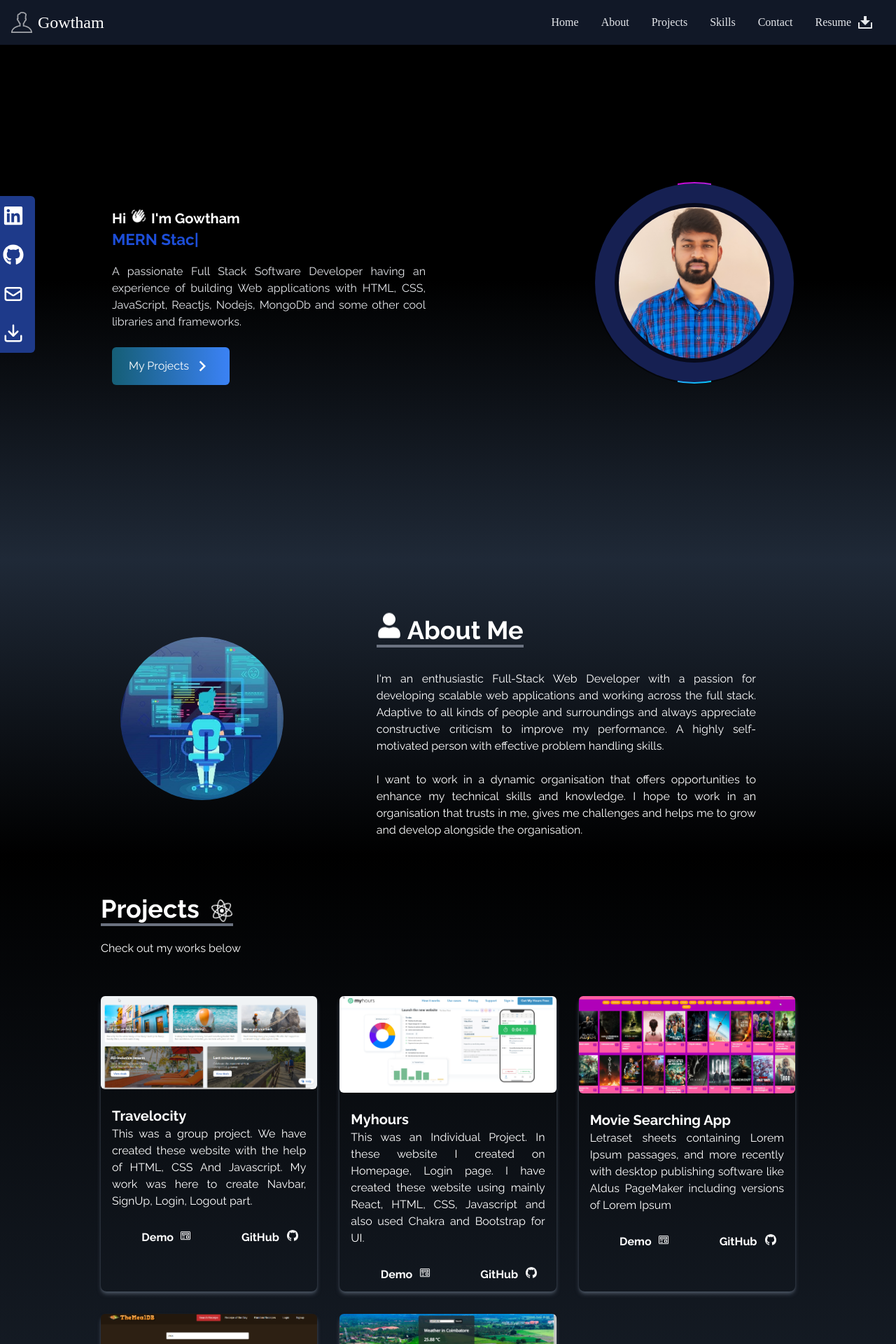
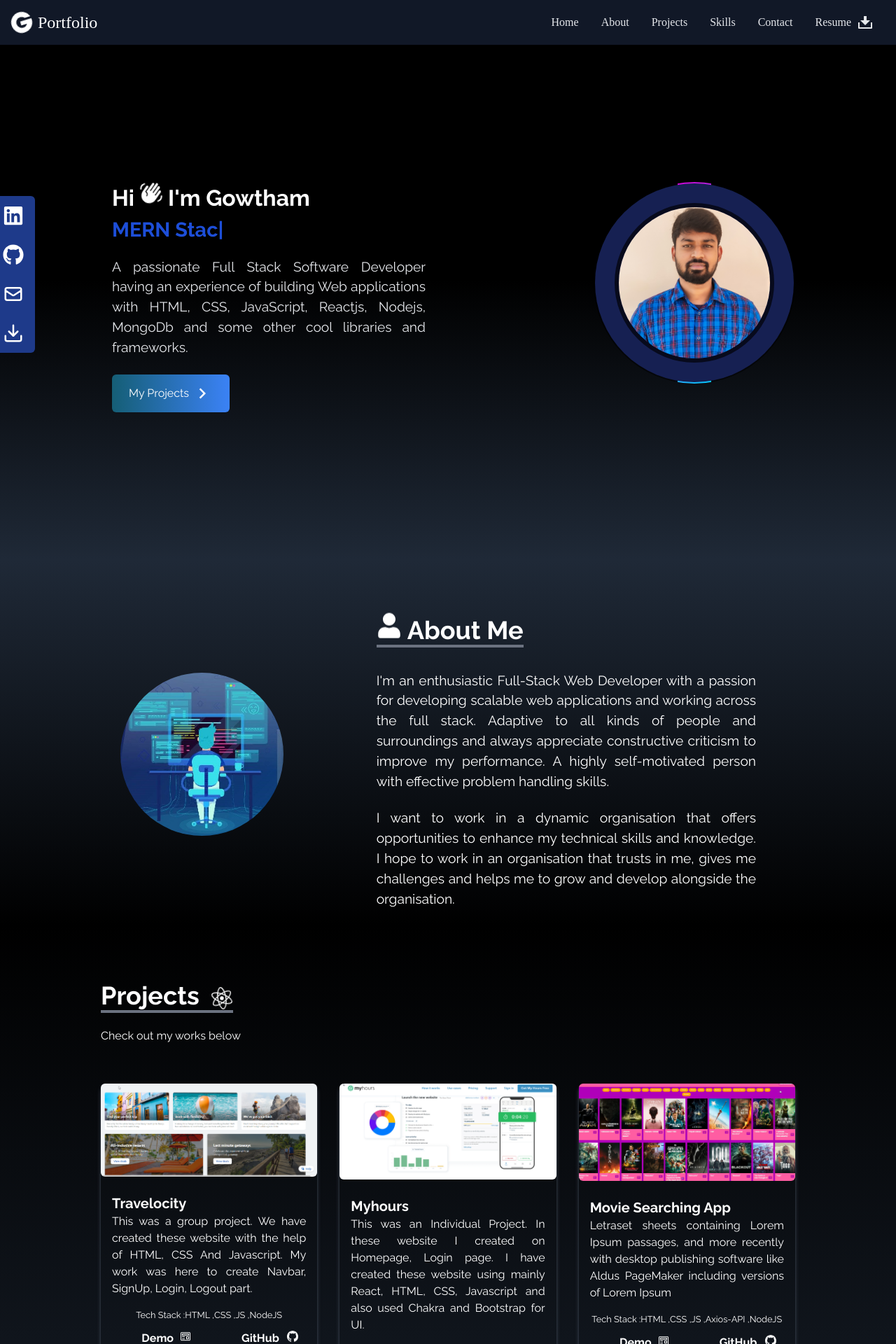
Before and after one commit to Gowtham-Chokkalingam/Gowtham-Chokkalingam.github.io, a React (Create React App) app: page / in a window 1280 px wide. Shown: the top 1920 px of the page at 70% size. Built offline with nearby package versions, Linux system fonts and the light colour scheme; a web font is replaced by a local one.

Commit message:
Project tech stack added

```diff
--- a/src/App.js
+++ b/src/App.js
@@ -11,8 +11,7 @@ import SocialLinks from "./components/SocialLinks";
 
 function App() {
   return (
-    <div >
-
+    <div>
       <NavBar></NavBar>
       <Home></Home>
       <About></About>
@@ -23,7 +22,6 @@ function App() {
       <Contact></Contact>
       <Footer></Footer>
       <SocialLinks></SocialLinks>
-
     </div>
   );
 }
--- a/src/components/About.jsx
+++ b/src/components/About.jsx
@@ -16,7 +16,7 @@ const About = () => {
         <div className="pb-8">
           <p className="text-4xl font-bold inline border-b-4 border-gray-500 hover:border-blue-500 duration-300 "> <FaUser className="inline mb-2 mr-2 animate-bounce" ></FaUser>About Me</p>
         </div>
-        <p className="text-l mt-0 md:mr-[10rem] text-justify">
+        <p className="text-[1.2rem] mt-0 lg:mr-[10rem] text-justify">
 
           I'm an enthusiastic Full-Stack Web Developer with a passion for developing scalable web applications and working across the full stack.
           Adaptive to all kinds of people and surroundings and always appreciate constructive criticism to improve my performance. A highly
@@ -24,7 +24,7 @@ const About = () => {
         </p>
         <br></br>
 
-        <p className="text-l text-justify md:mr-[10rem]">
+        <p className="text-[1.2rem] text-justify lg:mr-[10rem]">
 
         I want to work in a dynamic organisation that offers opportunities to enhance my technical skills and knowledge. I hope to work in an organisation that trusts in me, gives me challenges and helps me to grow and develop alongside the organisation.
           {/* I'm quite proficient in collaboration , decision-making and always accountable for my decision. Seeking to work in an environment that can
--- a/src/components/Contact.jsx
+++ b/src/components/Contact.jsx
@@ -21,7 +21,7 @@ const Contact = () => {
 
 
   return (
-    <div name="contact" className="w-full h-screen bg-gradient-to-b to-black from-gray-900 text-white ">
+    <div name="contact" className="w-full h-max py-20 bg-gradient-to-b to-black from-gray-900 text-white ">
       <div className="flex flex-col p-4 justify-center max-w-screen-lg mx-auto h-full">
         <div className="pb-8">
           <p className="text-4xl font-bold inline border-b-4 border-gray-500 hover:border-blue-500 duration-300"><TbMessage className="inline mb-2 mr-2 animate-wiggle"></TbMessage>Contact</p>
--- a/src/components/Home.jsx
+++ b/src/components/Home.jsx
@@ -39,18 +39,18 @@ const Home = () => {
     },
   ];
   return (
-    <div name="home" className="h-screen  w-full  bg-gradient-to-b from-black via-black to-gray-800 pt-2">
+    <div name="home" className="md:h-screen h-max w-full  bg-gradient-to-b from-black via-black to-gray-800 pt-2">
       <div className="max-w-screen-lg mx-auto flex flex-col-reverse items-center justify-between gap-4  h-full px-4 md:flex-row  ">
         <div className="flex flex-col md:justify-center items-center md:items-start justify-start h-full ml-4">
-          <h2 className="text-[1.4rem] text-center sm:text-xl flex-col gap-2 font-bold text-white md:mt-12">
+          <h2 className="text-[1.4rem] text-center sm:text-[2rem] flex-col gap-2 font-bold text-white md:mt-12">
             <span className="flex gap-2">
               Hi<MdWavingHand className="animate-wigglehi"></MdWavingHand>I'm Gowtham
             </span>
           </h2>
-          <span className="text-blue-700 text-[1.4rem] font-bold">
+          <span className="text-blue-700 text-[1.4rem] sm:text-[1.8rem] font-bold">
             <Typed strings={["Full-Stack Web-Developer", "MERN Stack-Developer"]} typeSpeed={100} backSpeed={50} loop></Typed>
           </span>
-          <p className="text-gray-200 py-4 max-w-md text-justify">
+          <p className="text-gray-200 text-[1.2rem] py-4 max-w-md text-justify">
             A passionate Full Stack Software Developer having an experience of building Web applications with HTML, CSS, JavaScript, Reactjs, Nodejs,
             MongoDb and some other cool libraries and frameworks.
             {/* A passionate full-stack web developer, who loves to buid cool projects and work in a team. I want to achieve global recognition and
@@ -90,7 +90,7 @@ const Home = () => {
         </div>
         <div className="box w-[40%] hidden  md:block">
           <div className="content">
-            <img className="pic mx-auto w-[50%] md:w-[50%]" src={ProPic} alt="/"></img>
+            <img className="pic mx-auto  w-[50%] md:w-[50%]" src={ProPic} alt="/"></img>
             <h2 className="text-4xl">
               Gowtham<br></br>
               <span> Full-Stack Web-Developer</span>
--- a/src/components/NavBar.jsx
+++ b/src/components/NavBar.jsx
@@ -1,4 +1,4 @@
-import React, { useState } from "react";
+import React, { useEffect, useState } from "react";
 import { FaBars, FaTimes } from "react-icons/fa";
 import { RiDownload2Fill } from "react-icons/ri";
 import { Link } from "react-scroll";
@@ -7,7 +7,7 @@ import { AiFillHome } from "react-icons/ai";
 import { AiFillSetting } from "react-icons/ai";
 import { ImUser } from "react-icons/im";
 import { MdContactMail } from "react-icons/md";
-
+import { SiGroupon } from "react-icons/si";
 import { TbBrandReactNative } from "react-icons/tb";
 
 const NavBar = () => {
@@ -22,11 +22,25 @@ const NavBar = () => {
     { id: 5, link: "contact", icon: <MdContactMail size={30} className="animate-wiggle  hover:text-green-400"></MdContactMail> },
   ];
 
+  const [scorll, setScroll] = useState(0);
+
+  useEffect(() => {
+    const handleScroll = (event) => {
+      setScroll(Math.round(window.scrollY));
+    };
+
+    window.addEventListener("scroll", handleScroll);
+
+    return () => {
+      window.removeEventListener("scroll", handleScroll);
+    };
+  }, []);
+
   return (
     <div className="flex justify-between items-center w-full h-16  text-white bg-gray-900  px-4  fixed z-10">
       <div className="flex justify-center items-center ">
-        <TfiUser className="animate-pulse" size={30}></TfiUser>
-        <h1 className="text-2xl font-title ml-2 hover:scale-105 hover:text-blue-400 duration-200">Gowtham</h1>
+        {scorll > 150 ? <TfiUser className="animate-pulse" size={30}></TfiUser>:<SiGroupon className="animate-spin-slow" size={30}></SiGroupon>}
+        <h1 className="text-2xl font-title ml-2 hover:scale-105 hover:text-blue-400 duration-200">{scorll > 150 ? "Gowtham" : "Portfolio"}</h1>
       </div>
       <ul className="hidden md:flex">
         {links.map(({ id, link }) => (
@@ -41,8 +55,7 @@ const NavBar = () => {
         ))}
         <li className="px-4 font-title cursor-pointer capitalize font-medium text-gray-200  ">
           <p className="flex items-center gap-2">
-          <a href="https://drive.google.com/file/d/1zlsAKBTmilcC_yOJyfA_9vZmvNNlM8iF/view?usp=sharing">{download ? "Download" : "Resume"}</a>
-
+            <a href="https://drive.google.com/file/d/1zlsAKBTmilcC_yOJyfA_9vZmvNNlM8iF/view?usp=sharing">{download ? "Download" : "Resume"}</a>
 
             <a href={pdf} download target="_blank" rel="noreferrer">
               <RiDownload2Fill
--- a/src/components/Projects.jsx
+++ b/src/components/Projects.jsx
@@ -19,6 +19,7 @@ const Projects = () => {
       git: "https://github.com/Code-With-Hashim/boss-magic-6284",
       style: "hover:text-blue-400 duration-200",
       disc: "This was a group project. We have created these website with the help of HTML, CSS And Javascript. My work was here to create Navbar, SignUp, Login, Logout part.",
+      techStack: ["HTML", "CSS", "JS", "NodeJS"],
     },
     {
       id: 2,
@@ -28,6 +29,7 @@ const Projects = () => {
       git: "https://github.com/Gowtham-Chokkalingam/great-account-499/tree/main/myhours",
       style: "hover:text-blue-400 duration-200",
       disc: "This was an Individual Project. In these website I created on Homepage, Login page. I have created these website using mainly React, HTML, CSS, Javascript and also used Chakra and Bootstrap for UI.",
+      techStack: ["React", "REST API", "NodeJS", "Chakra"],
     },
     {
       id: 3,
@@ -37,6 +39,7 @@ const Projects = () => {
       git: "https://github.com/Gowtham-Chokkalingam/WebDev-Projects/tree/main/MovieAppownV2",
       style: "hover:text-blue-400 duration-200",
       disc: "Letraset sheets containing Lorem Ipsum passages, and more recently with desktop publishing software like Aldus PageMaker including versions of Lorem Ipsum",
+      techStack: ["HTML", "CSS", "JS", "Axios-API", "NodeJS"],
     },
 
     {
@@ -47,6 +50,7 @@ const Projects = () => {
       git: "https://github.com/Gowtham-Chokkalingam/WebDev-Projects/tree/main/FInalFoodApp/Food-App-III",
       style: "hover:text-blue-400 duration-200",
       disc: "Letraset sheets containing Lorem Ipsum passages, and more recently with desktop publishing software like Aldus PageMaker including versions of Lorem Ipsum",
+      techStack: ["HTML", "CSS", "JS", "Axios-API", "NodeJS"],
     },
     {
       id: 5,
@@ -56,11 +60,12 @@ const Projects = () => {
       git: "https://github.com/Gowtham-Chokkalingam/WebDev-Projects/tree/main/FInalFoodApp/Food-App-III",
       style: "hover:text-blue-400 duration-200",
       disc: "This is a Weather App made by using HTML, CSS and Javascript. This app will give you the information about weather for current day and for next three days also. This app also allow you to see your city or location on google map",
+      techStack: ["HTML", "CSS", "JS", "Axios-API", "NodeJS"],
     },
   ];
 
   return (
-    <div name="projects" className="bg-gradient-to-b from-black to-gray-800  w-full text-white h-[100%] pt-10">
+    <div name="projects" className="bg-gradient-to-b from-black to-gray-800  w-full text-white h-[100%] pt-16">
       <div className="max-w-screen-lg p-4 mx-auto flex flex-col justify-center w-full h-full">
         <div className="pb-8">
           <p className=" text-4xl font-bold  inline border-b-4 border-gray-500 hover:border-blue-500 duration-300">
@@ -79,6 +84,17 @@ const Projects = () => {
                 <p className="text-xl  mt-2 font-bold">{project.title}</p>
                 <p className="text-justify">{project.disc}</p>
               </div>
+              <div className=" border-white ">
+                <div className="flex justify-center">
+                  <p className="font-600 text-[.8rem]">Tech Stack :</p>
+                  {project.techStack.map((ts, id) => (
+                    <p className="font-500 text-[.8rem] " key={id}>
+                      {ts} {id == project.techStack.length - 1 ? "" : ", "}
+                    </p>
+                  ))}
+                </div>
+              </div>
+
               <div className="flex justify-center items-center">
                 <a href={project.link}>
                   <div className="flex justify-center gap-4 items-center">
@@ -93,7 +109,6 @@ const Projects = () => {
                     <BsGithub className="animate-bounce"></BsGithub>
                   </div>
                 </a>
-
               </div>
             </div>
           ))}
--- a/src/components/Skills.jsx
+++ b/src/components/Skills.jsx
@@ -37,7 +37,7 @@ const Skills = () => {
     { id: 14, src: postman, title: "Postman", style: "shadow-orange-700" },
   ];
   return (
-    <div name="skills" className="bg-gradient-to-b from-gray-800 to-black pt-12 w-full h-full">
+    <div name="skills" className="bg-gradient-to-b from-gray-800 to-black pt-16 w-full h-full">
       <div className="max-w-screen-lg mx-auto p-4 flex flex-col justify-center w-full h-full text-white ">
         <div>
           <p className="text-4xl font-bold border-b-4 border-gray-500 p-2 inline hover:border-blue-500 duration-300"><FiSettings className="inline mr-2 mb-2 animate-spin-slow"></FiSettings> Technical Skills</p>
@@ -47,7 +47,7 @@ const Skills = () => {
         <div className="w-full grid grid-cols-3  md:grid-cols-7 sm:grid-cols-4 gap-8 text-center py-8 px-12 sm:px-0">
           {skills.map(({ id, src, title, style }) => (
             <div key={id} className={`shadow-md duration-500 hover:scale-105  py-2 rounded-lg ${style}`}>
-              <img src={src} alt="#" className="w-20 mx-auto" />
+              <img src={src}  alt="#" className="w-[40%] mx-auto" />
 
               <p className="mt-4 font-bold capitalize sm:text-[80%] text-[70%]">{title}</p>
             </div>
```
